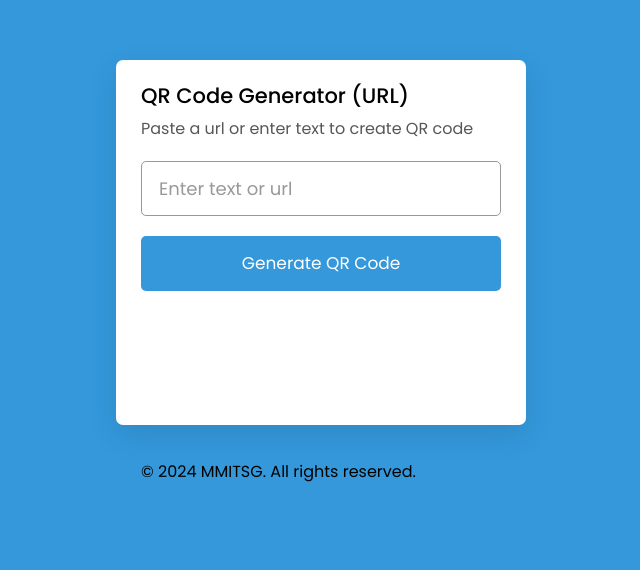
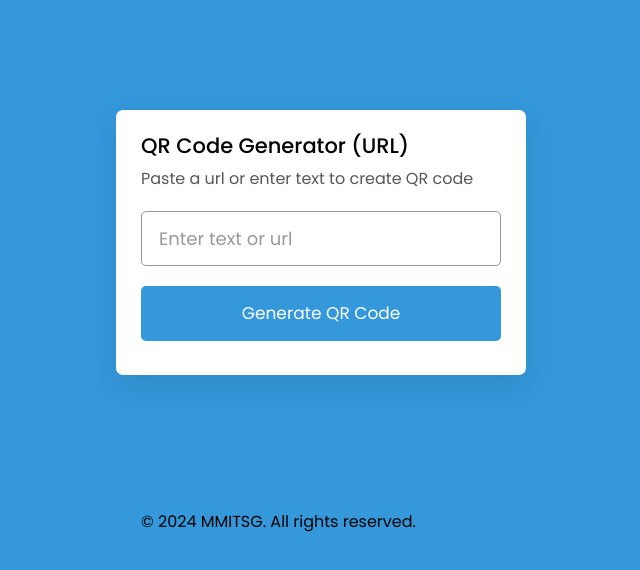
Before and after one commit to stevenhtun24/QrCode-Generator, a plain HTML site: page index.html in a window 1280 px wide. Shown: the part 158-728 px from the top of the page, without its empty margins (319-959 px from the left). Drawn offline with Linux system fonts and the light colour scheme.

Commit message:
Update style.css

```diff
--- a/style.css
+++ b/style.css
@@ -19,7 +19,7 @@ body{
   background: #3498DB;
 }
 .wrapper{
-  height: 365px;
+  height: 265px;
   max-width: 410px;
   background: #fff;
   border-radius: 7px;
```
